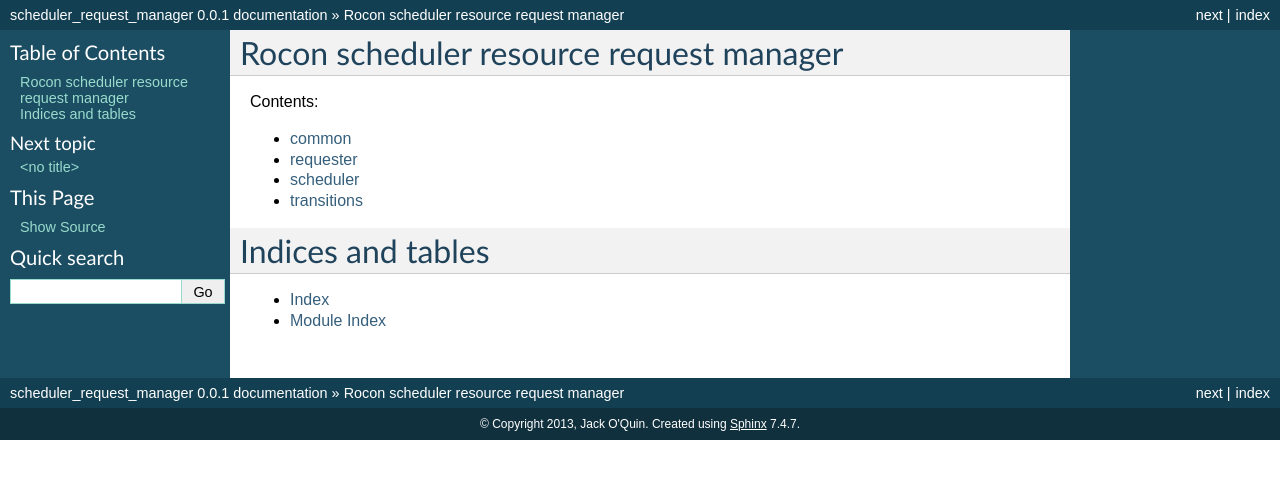
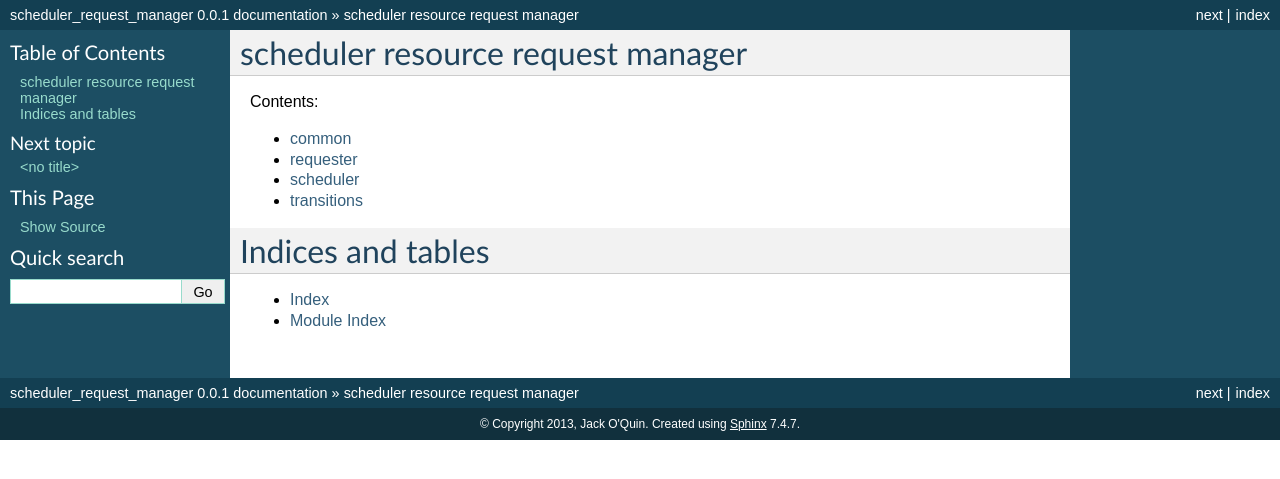
Before and after one commit to utexas-bwi/rocon_scheduler_requests, a Sphinx documentation site: the page built from doc/index.rst, in a window 1280 px wide. Shown: the top 479 px of the page. Built offline with Sphinx 7.4.7, drawn with Linux system fonts in a browser that asks for light colours.

Commit message:
minor doc updates

```diff
--- a/doc/conf.py
+++ b/doc/conf.py
@@ -13,6 +13,11 @@
 # If extensions (or modules to document with autodoc) are in another directory,
 # add these directories to sys.path here. If the directory is relative to the
 # documentation root, use os.path.abspath to make it absolute, like shown here.
+
+## not needed for catkin packages:
+#import sys, os
+#sys.path.insert(0, os.path.abspath('../src'))
+#sys.path.insert(0, os.path.abspath('../src/scheduler_request_manager'))
 
 # -- General configuration -----------------------------------------------------
 
--- a/doc/index.rst
+++ b/doc/index.rst
@@ -1,5 +1,5 @@
-Rocon scheduler resource request manager
-========================================
+scheduler resource request manager
+==================================
 
 Contents:
 
--- a/doc/scheduler.rst
+++ b/doc/scheduler.rst
@@ -3,4 +3,3 @@
 
 .. automodule:: scheduler_request_manager.scheduler
    :members:
-   :private-members:
--- a/doc/transitions.rst
+++ b/doc/transitions.rst
@@ -3,4 +3,3 @@
 
 .. automodule:: scheduler_request_manager.transitions
    :members:
-   :private-members:
```
Also changed, not shown: 1 other file.
